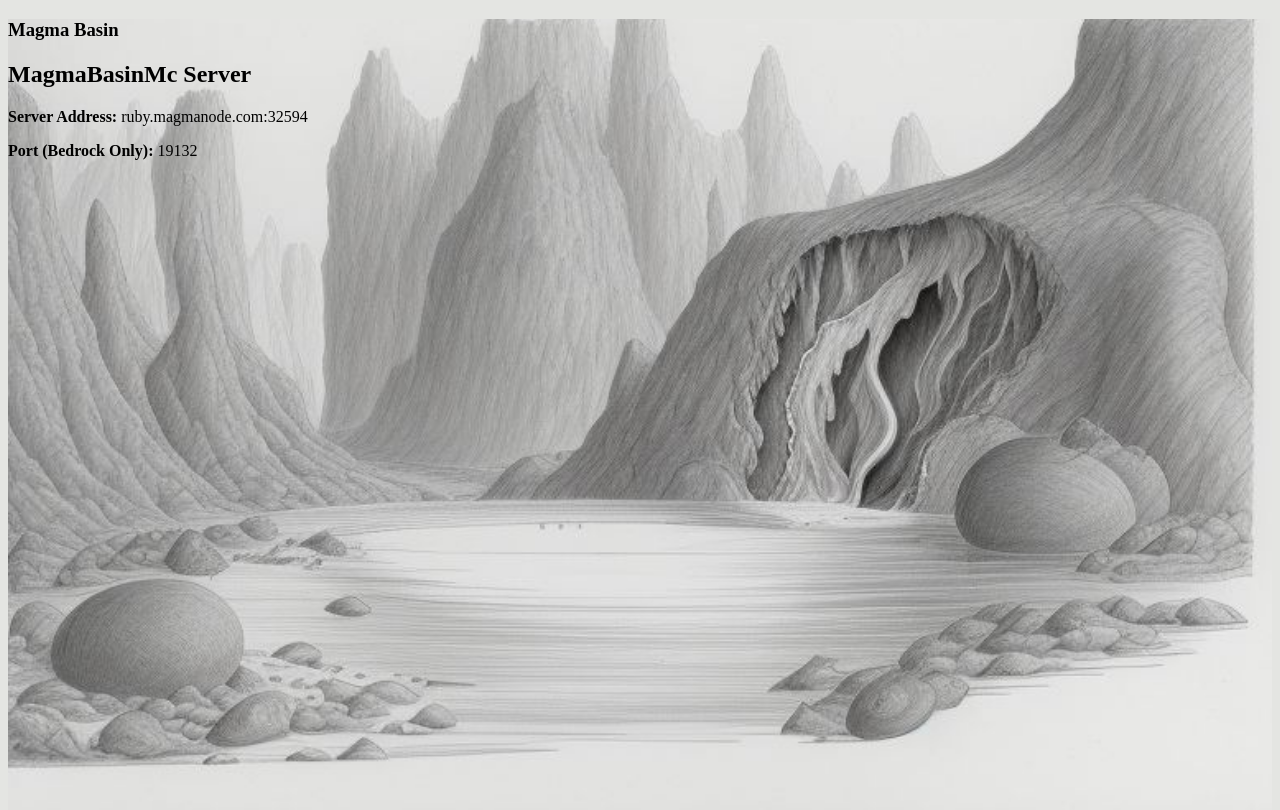
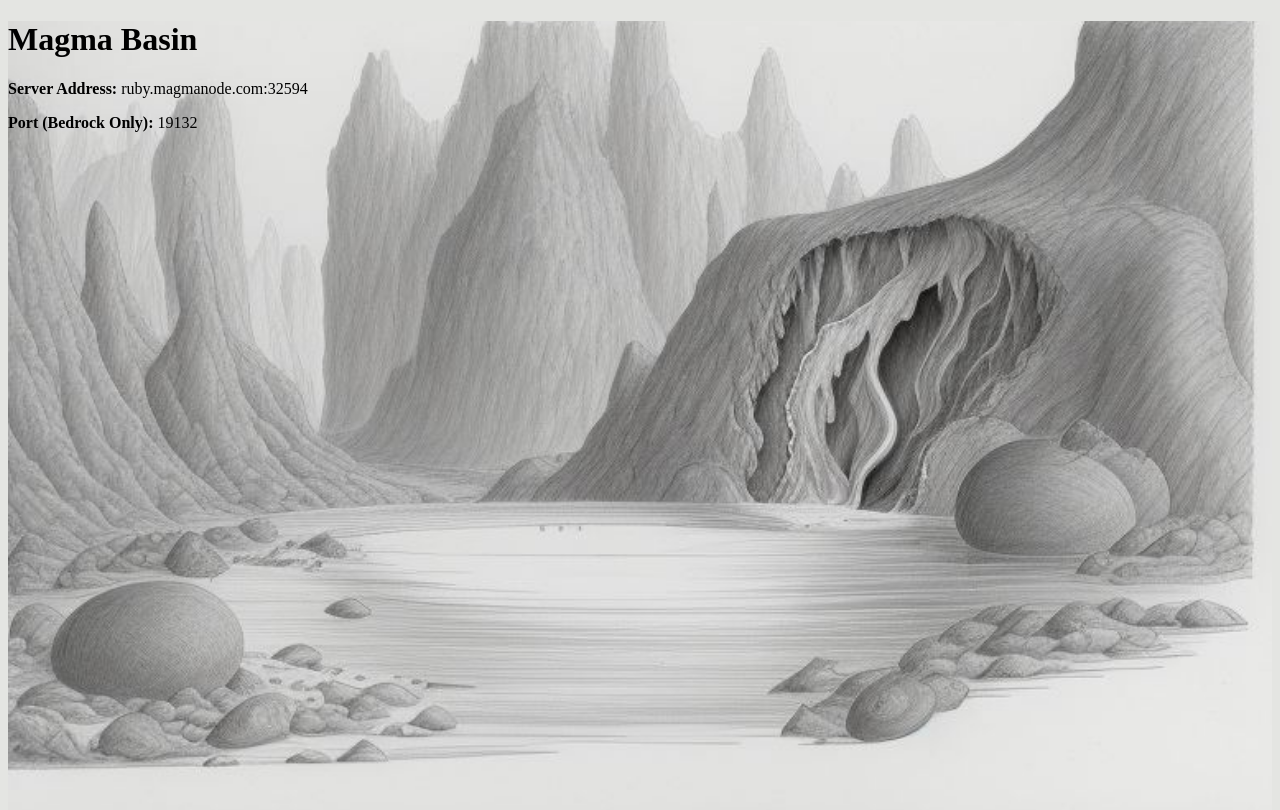
Before and after one commit to HubbaYeet/MagmaBasin, a plain HTML site: page index.html in a window 1280 px wide. Drawn offline with Linux system fonts and the light colour scheme.

Commit message:
Update index.html

```diff
--- a/index.html
+++ b/index.html
@@ -26,8 +26,7 @@
 
 <body>
 <div class="bg">
-<h3>Magma Basin</h3>
-<h2>MagmaBasinMc Server</h2>
+<h1>Magma Basin</h1>
 <p><b>Server Address:</b> ruby.magmanode.com:32594</p>
 <p><b>Port (Bedrock Only):</b> 19132</p>
 </div>
```
